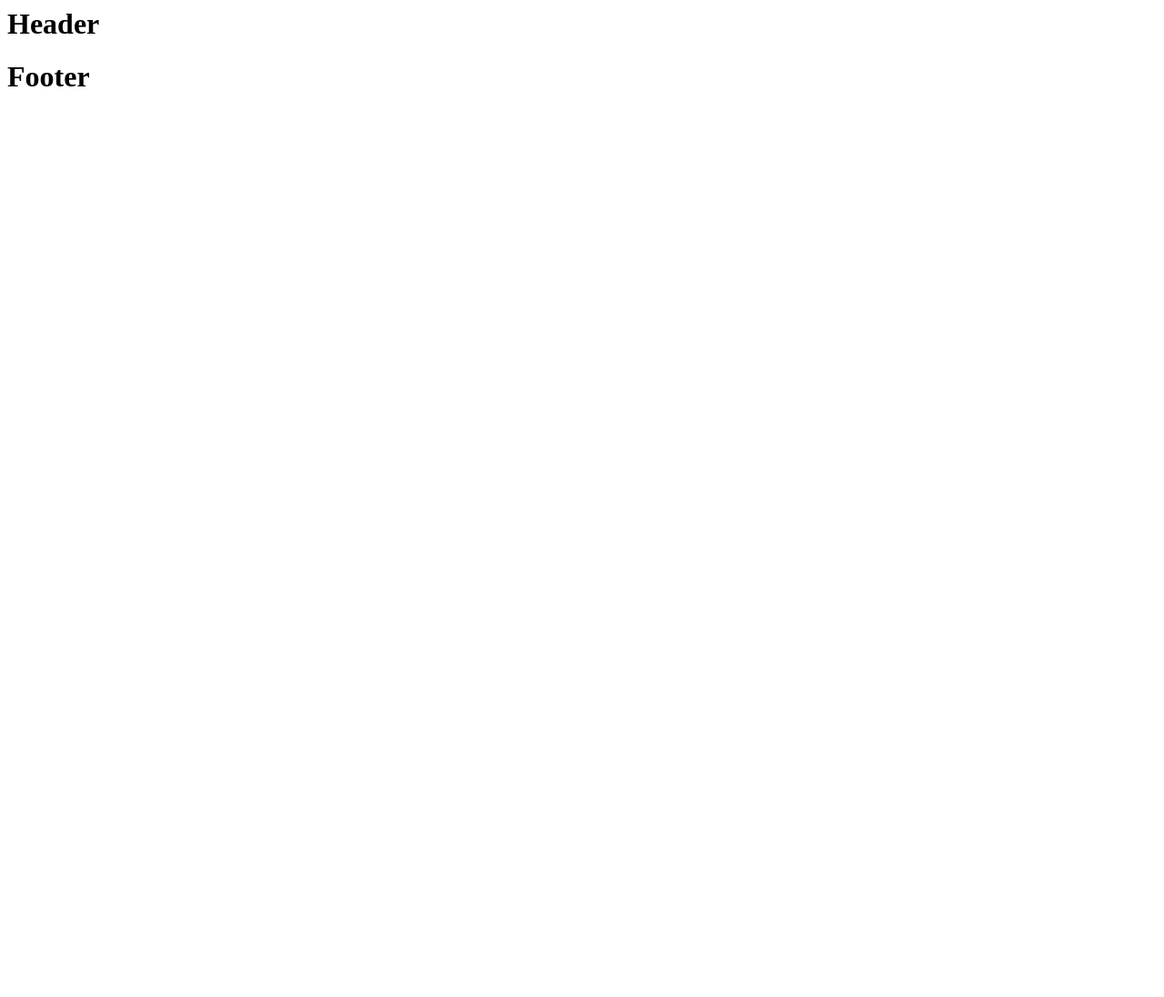
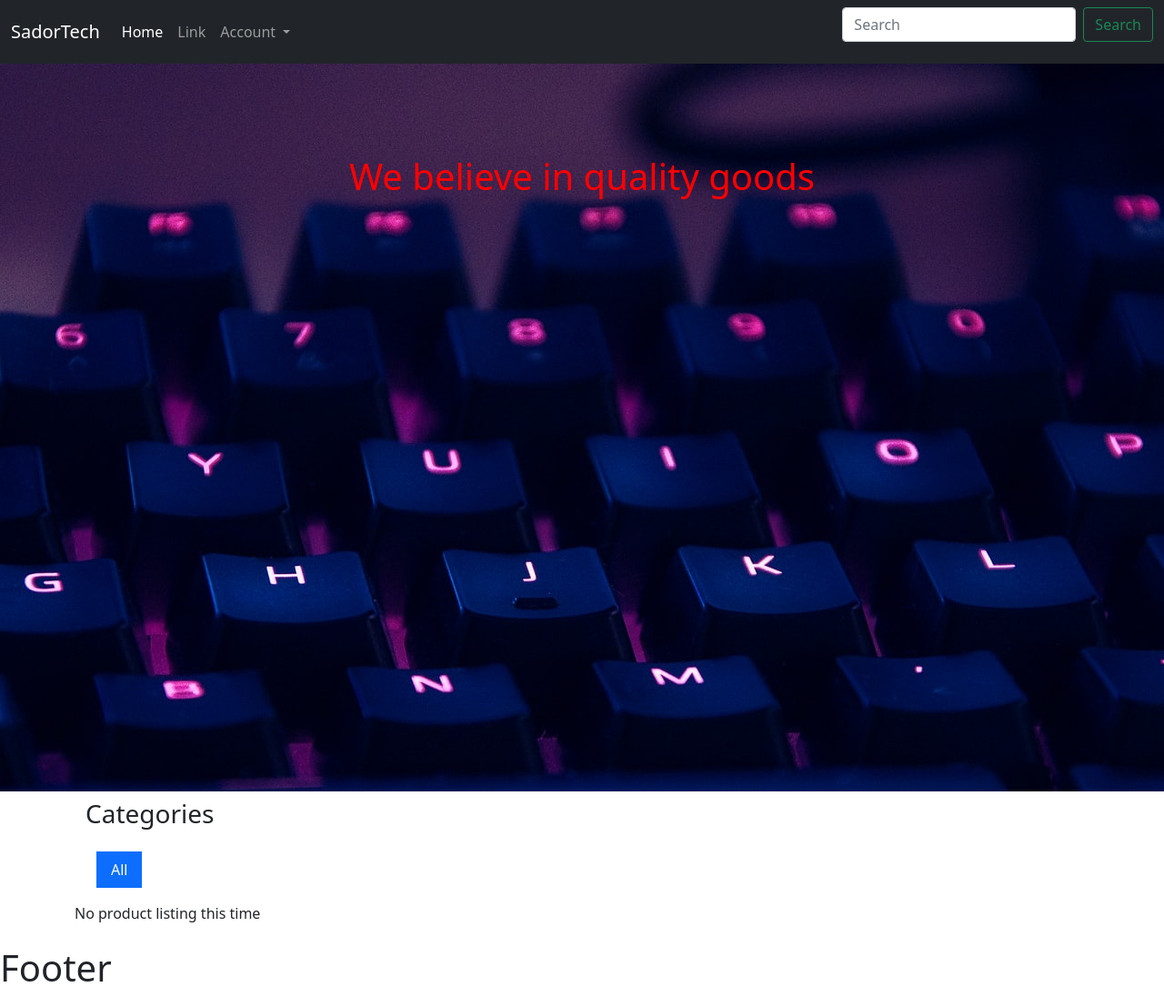
Before and after one commit to ephremworkeye/myshop, a Django app: page / in a window 1280 px wide. Before the commit the page is almost empty. Shown: the whole page at 91% size. Before the commit the page ends 95 px from the top, so only its background shows below. Run offline with Django 3.2, Linux system fonts and the light colour scheme; data that the repository does not hold is empty.

Commit message:
category, product detail and other static files and template functionality added

```diff
--- /dev/null
+++ b/shop/static/main.css
@@ -0,0 +1,9 @@
+#banner{
+    background: url("/static/imgs/banner2.jpg") 50% 0 no-repeat fixed;
+    text-align: center;
+    height: 800px;
+    padding: 100px 0 0 0;
+}
+#banner h1 {
+    color:red;
+}
--- a/shop/templates/shop/base.html
+++ b/shop/templates/shop/base.html
@@ -4,12 +4,53 @@
     <meta charset="UTF-8">
     <meta http-equiv="X-UA-Compatible" content="IE=edge">
     <meta name="viewport" content="width=device-width, initial-scale=1.0">
+    <!-- bootsrap -->
+    <link href="https://cdn.jsdelivr.net/npm/bootstrap@5.0.2/dist/css/bootstrap.min.css" rel="stylesheet" integrity="sha384-EVSTQN3/azprG1Anm3QDgpJLIm9Nao0Yz1ztcQTwFspd3yD65VohhpuuCOmLASjC" crossorigin="anonymous">
+    <!-- custom css -->
+    <link rel="stylesheet" href="{% static 'main.css' %}">
     <title>{% block title %}{% endblock %}</title>
 </head>
 <body>
-    <h1>Header</h1>
+    <!-- navbar -->
+    <nav class="navbar navbar-expand-lg navbar-dark bg-dark">
+        <div class="container-fluid">
+          <a class="navbar-brand" href="#">SadorTech</a>
+          <button class="navbar-toggler" type="button" data-bs-toggle="collapse" data-bs-target="#navbarSupportedContent" aria-controls="navbarSupportedContent" aria-expanded="false" aria-label="Toggle navigation">
+            <span class="navbar-toggler-icon"></span>
+          </button>
+          <div class="collapse navbar-collapse" id="navbarSupportedContent">
+            <ul class="navbar-nav me-auto mb-2 mb-lg-0">
+              <li class="nav-item">
+                <a class="nav-link active" aria-current="page" href="{% url "shop:product-list" %}">Home</a>
+              </li>
+              <li class="nav-item">
+                <a class="nav-link" href="#">Link</a>
+              </li>
+              <li class="nav-item dropdown">
+                <a class="nav-link dropdown-toggle" href="#" id="navbarDropdown" role="button" data-bs-toggle="dropdown" aria-expanded="false">
+                  Account
+                </a>
+                <ul class="dropdown-menu bg-primary" aria-labelledby="navbarDropdown">
+                    <li><a class="dropdown-item" href="#">Register</a></li>
+                    <li><a class="dropdown-item" href="#">Login</a></li>
+
+                </ul>
+              </li>
+
+            </ul>
+            <form class="d-flex">
+              <input class="form-control me-2" type="search" placeholder="Search" aria-label="Search">
+              <button class="btn btn-outline-success" type="submit">Search</button>
+            </form>
+          </div>
+        </div>
+      </nav>
     {% block content %}
     {% endblock %}
     <h1>Footer</h1>
+
+    <!-- boostrap javascript -->
+    <script src="https://cdn.jsdelivr.net/npm/bootstrap@5.0.2/dist/js/bootstrap.bundle.min.js" integrity="sha384-MrcW6ZMFYlzcLA8Nl+NtUVF0sA7MsXsP1UyJoMp4YLEuNSfAP+JcXn/tWtIaxVXM" crossorigin="anonymous"></script>
+    <script src="{% static 'script.js' %}"></script>
 </body>
 </html>
--- a/shop/templates/shop/product/list.html
+++ b/shop/templates/shop/product/list.html
@@ -2,7 +2,48 @@
 {% load static %}
 
 {% block title %}Products{% endblock %}
+<!-- product list -->
 
 {% block content %}
+<!-- banner -->
+<div class="container-fluid" id="banner">
+  <h1>We believe in quality goods</h1>
+</div>
+<div class="container my-2">
+  <div class="container">
+    <h3 class="d-5 ml-0">Categories</h3>
+    <div class="container">
+      <ul class="nav py-3">
+        <li {% if not category %} class="nav-item ml-0" {% endif %}>
+          <a class="nav-link bg-primary text-white" href="{% url 'shop:product-list' %}">All</a>
+        </li>
+        {% for cat in categories %}
+        <li {% if category.slug == cat.slug %} class="nav-item px-5" {% endif %}>
+          <a class="nav-link bg-primary text-white" href="{{ cat.get_absolute_url }}">{{ cat.name }}</a>
+        </li>
+        {% endfor %}
+      </ul>
+    </div>
+
+  </div>
+  <div class="row row-cols-1 row-cols-md-3 g-4">
+    {% for product in products %}
+    <div class="col">
+      <div class="card">
+        <a href="{{ product.get_absolute_url }}"><img src="{{ product.image.url }}" class="card-img-top"
+            alt="{{ product.name }}"></a>
+        <div class="card-body">
+          <a class="nav-link px-0" href="{{ product.get_absolute_url }}">
+            <h5 class="card-title">{{ product.name }}</h5>
+          </a>
+          <p class="card-text">{{ product.description }}.</p>
+        </div>
+      </div>
+    </div>
+    {% empty %}
+    <p>No product listing this time</p>
+    {% endfor %}
+  </div>
+</div>
 
 {% endblock %}
--- a/shop/urls.py
+++ b/shop/urls.py
@@ -1,4 +1,3 @@
-from django.urls import path
 from django.urls import path
 from . import views
 
--- a/shop/views.py
+++ b/shop/views.py
@@ -1,7 +1,8 @@
-from django.shortcuts import render, get_object_or_404
+from django.shortcuts import redirect, render, get_object_or_404
 from .models import Category, Product
 
 # Create your views here.
+
 
 def product_list(request, cat_slug=None):
     category = None
@@ -9,8 +10,8 @@ def product_list(request, cat_slug=None):
     products = Product.objects.filter(available=True)
     if cat_slug:
         category = get_object_or_404(Category, slug=cat_slug)
-        products.filter(category=category)
-    return render(request, 'shop/product/list.html', {'category':category, 'categories':categories, 'products':products})
+        products = products.filter(category=category)
+    return render(request, 'shop/product/list.html', {'category':category, 'categories': categories, 'products':products})
 
 def product_detail(request, id, slug):
     product = get_object_or_404(Product, id=id, slug=slug, available=True)
```
Also changed, not shown: shop/templates/shop/product/detail.html (+17 -2 lines), shop/static/imgs/banner1.jpg (added), shop/static/imgs/banner2.jpg (added), shop/static/script.js (added).
